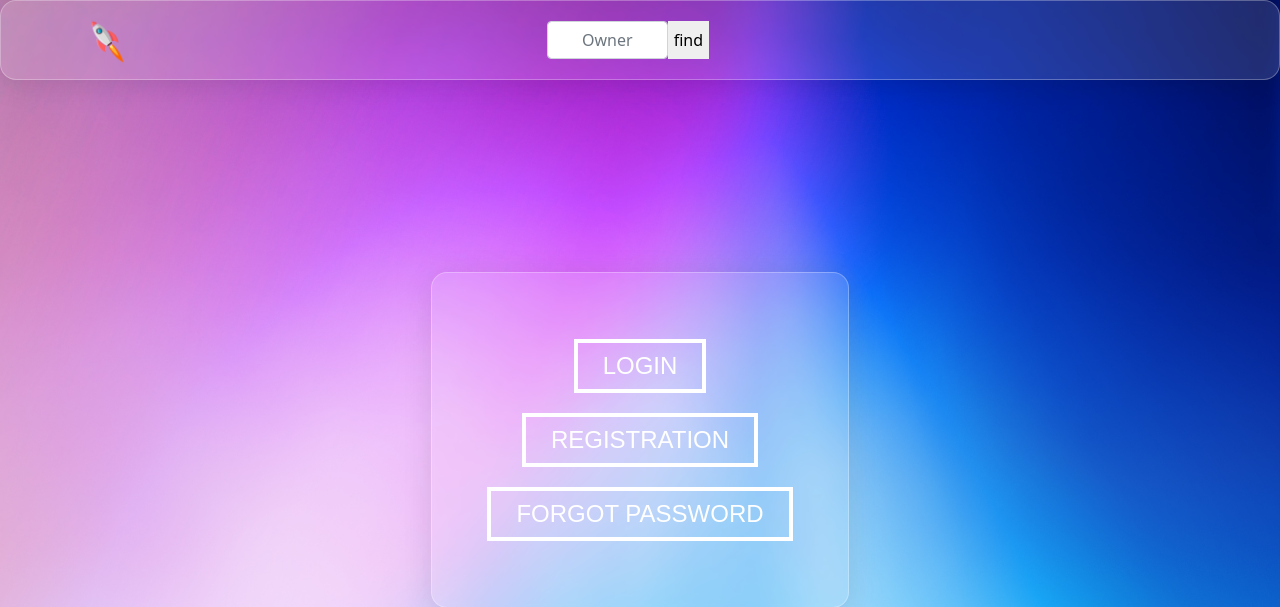
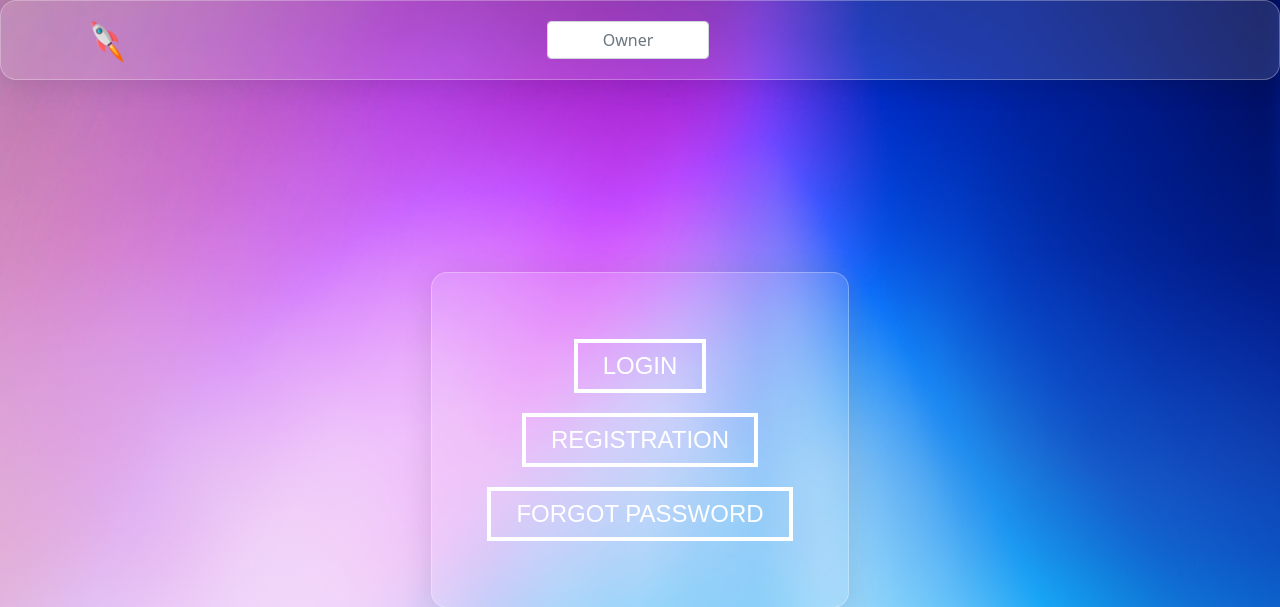
Before and after one commit to Arsen290/NFT_collection, a Django app: page / in a window 1280 px wide. Shown: the top 607 px of the page. Run offline with Django 4.2, Linux system fonts and the light colour scheme; some libraries are stand-ins or nearby versions.

Commit message:
Deleted button in header(owner)

```diff
--- a/collection/templates/collection/base.html
+++ b/collection/templates/collection/base.html
@@ -23,7 +23,6 @@
         <div class="col-2" style="  ">
           <form class="form-home w-100 d-flex">
             <input class="form-control header-form text-center w-100" type="text" placeholder="Owner">
-            <button type="submit" class="LinkButton" name="button">find</button>
           </form>
         </div>
         {% if request.user.is_authenticated %}
```
